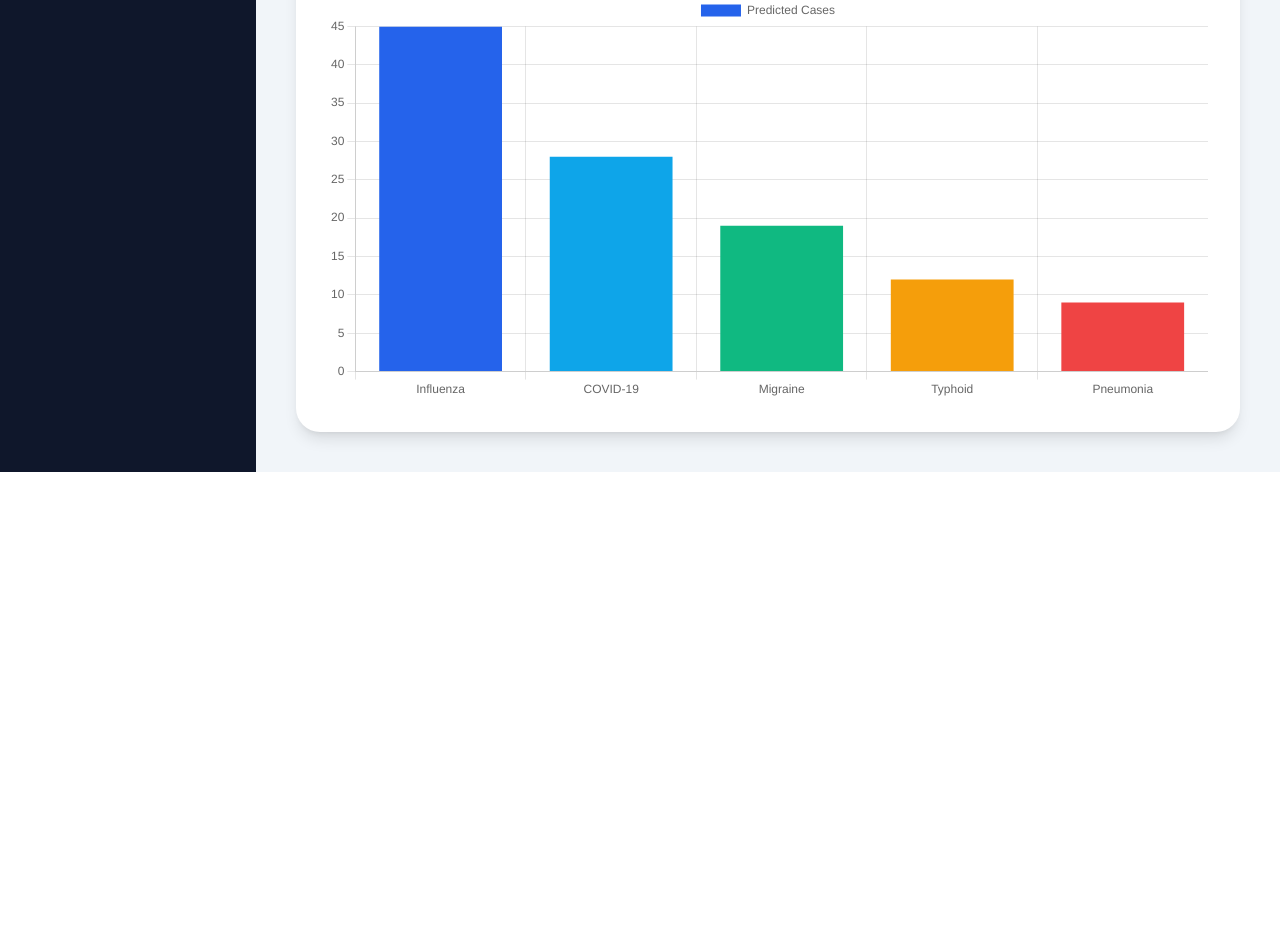
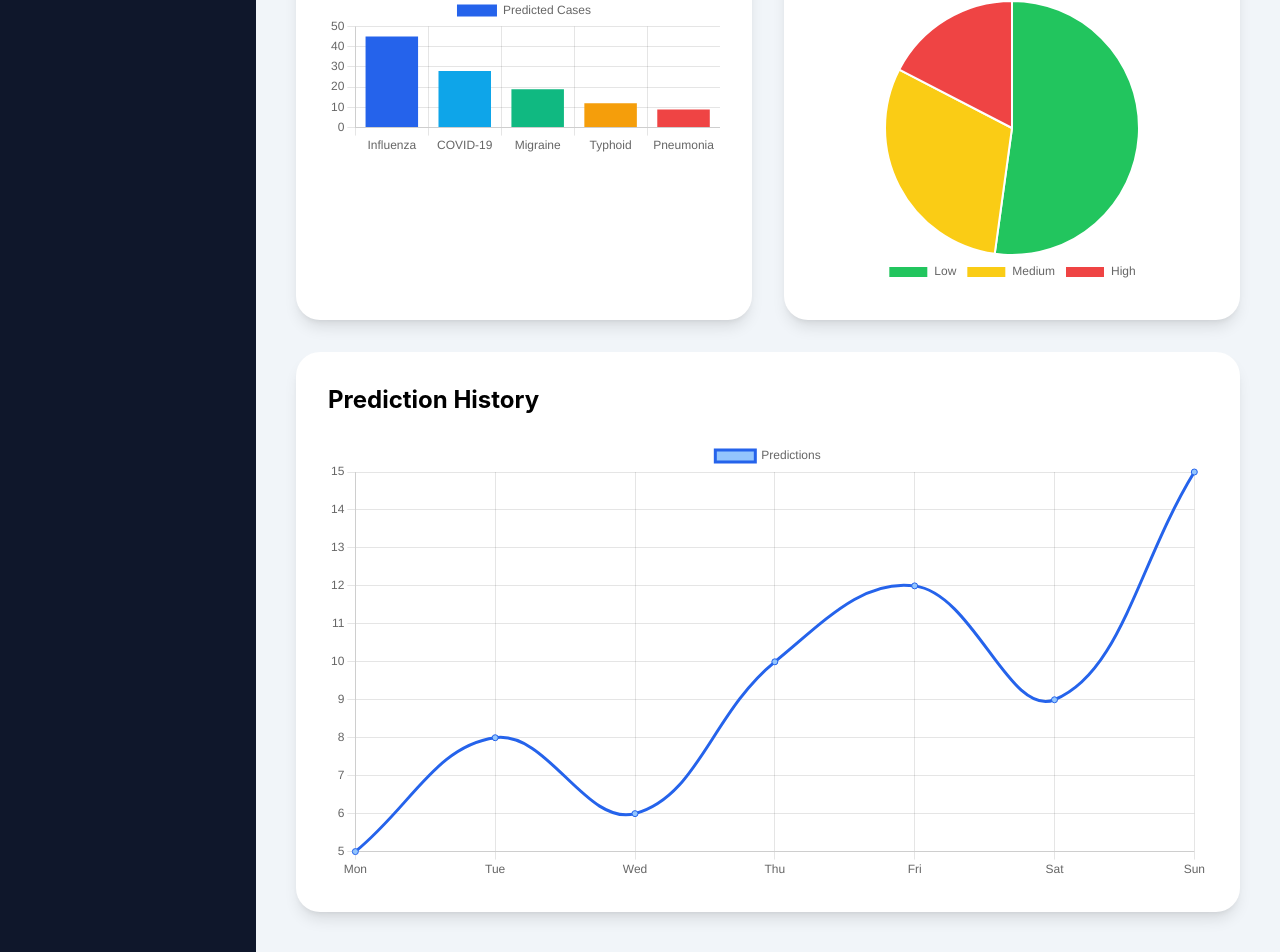
Before and after one commit to GKSJ-AI-CliniScan/MedAssistAI, a React app in the folder frontend/: page /dashboard in a window 1280 px wide. Shown: the part 752-1704 px from the top of the page. Before the commit the page ends 1224 px from the top, so only its background shows below. Built offline with nearby package versions, Linux system fonts and the light colour scheme; the HTML template or start-up script is replaced by a standard one.

Commit message:
Added dashboard charts and UI improvements

```diff
--- /dev/null
+++ b/frontend/src/components/charts/PredictionLineChart.jsx
@@ -0,0 +1,69 @@
+import {
+  Chart as ChartJS,
+  CategoryScale,
+  LinearScale,
+  PointElement,
+  LineElement,
+  Title,
+  Tooltip,
+  Legend,
+} from "chart.js";
+
+import { Line } from "react-chartjs-2";
+
+ChartJS.register(
+  CategoryScale,
+  LinearScale,
+  PointElement,
+  LineElement,
+  Title,
+  Tooltip,
+  Legend
+);
+
+function PredictionLineChart() {
+
+  const data = {
+
+    labels: [
+      "Mon",
+      "Tue",
+      "Wed",
+      "Thu",
+      "Fri",
+      "Sat",
+      "Sun",
+    ],
+
+    datasets: [
+      {
+        label: "Predictions",
+
+        data: [5, 8, 6, 10, 12, 9, 15],
+
+        borderColor: "#2563eb",
+
+        backgroundColor: "#93c5fd",
+
+        tension: 0.4,
+      },
+    ],
+  };
+
+  return (
+
+    <div className="bg-white rounded-3xl shadow-lg p-8 mt-8">
+
+      <h2 className="text-2xl font-bold mb-6">
+        Prediction History
+      </h2>
+
+      <Line data={data} />
+
+    </div>
+
+  );
+
+}
+
+export default PredictionLineChart;
--- /dev/null
+++ b/frontend/src/components/charts/RiskPieChart.jsx
@@ -0,0 +1,60 @@
+import { Pie } from "react-chartjs-2";
+
+import {
+  Chart as ChartJS,
+  ArcElement,
+  Tooltip,
+  Legend,
+} from "chart.js";
+
+ChartJS.register(
+  ArcElement,
+  Tooltip,
+  Legend
+);
+
+function RiskPieChart() {
+
+  const data = {
+    labels: ["Low", "Medium", "High"],
+
+    datasets: [
+      {
+        data: [12, 7, 4],
+
+        backgroundColor: [
+          "#22c55e",
+          "#facc15",
+          "#ef4444",
+        ],
+      },
+    ],
+  };
+
+  return (
+    <div className="bg-white rounded-3xl shadow-lg p-8 mt-10">
+
+      <h2 className="text-2xl font-bold mb-6">
+        Risk Level Distribution
+      </h2>
+
+      <div className="w-72 mx-auto">
+  <Pie
+    data={data}
+    options={{
+      responsive: true,
+      maintainAspectRatio: true,
+      plugins: {
+        legend: {
+          position: "bottom",
+        },
+      },
+    }}
+  />
+</div>
+
+    </div>
+  );
+}
+
+export default RiskPieChart;
--- a/frontend/src/pages/Dashboard/Dashboard.jsx
+++ b/frontend/src/pages/Dashboard/Dashboard.jsx
@@ -1,5 +1,7 @@
 import { Link } from "react-router-dom";
 import Layout from "../../components/layout/Layout";
+import RiskPieChart from "../../components/charts/RiskPieChart";
+import PredictionLineChart from "../../components/charts/PredictionLineChart";
 import {
   Chart as ChartJS,
   CategoryScale,
@@ -156,9 +158,9 @@ const chartOptions = {
 
         </div>
 
-        {/* Disease Prediction Chart */}
+        <div className="grid lg:grid-cols-2 gap-8 mt-10">
 
-        <div className="mt-10 bg-white rounded-3xl shadow-lg p-8">
+  <div className="bg-white rounded-3xl shadow-lg p-8">
 
     <h2 className="text-2xl font-bold mb-6">
       Disease Prediction Analytics
@@ -171,6 +173,11 @@ const chartOptions = {
 
   </div>
 
+  <RiskPieChart />
+
+</div>
+<PredictionLineChart />
+
       </div>
     </Layout>
   );
```
Lines whose indentation alone changed are shown as unchanged.
